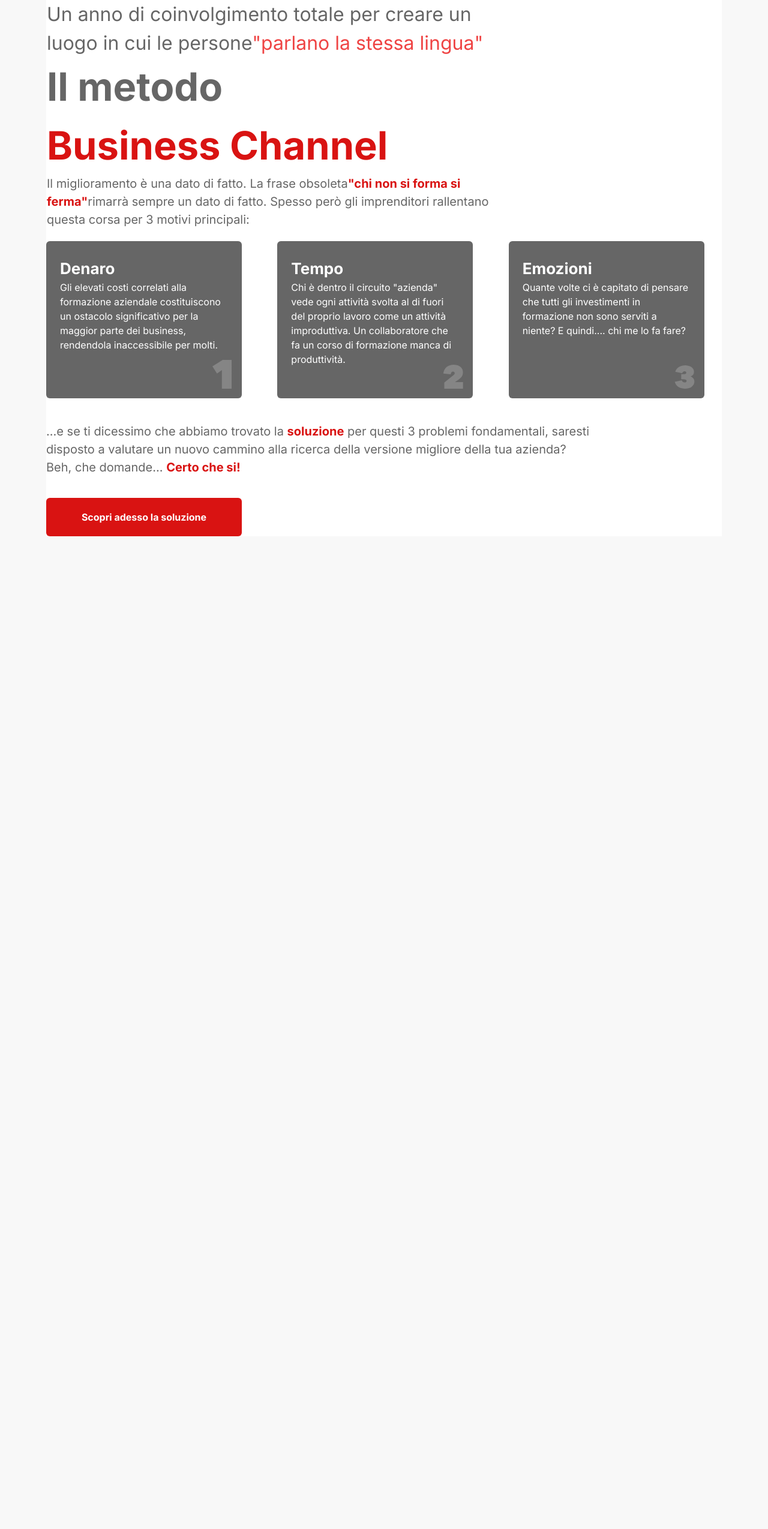
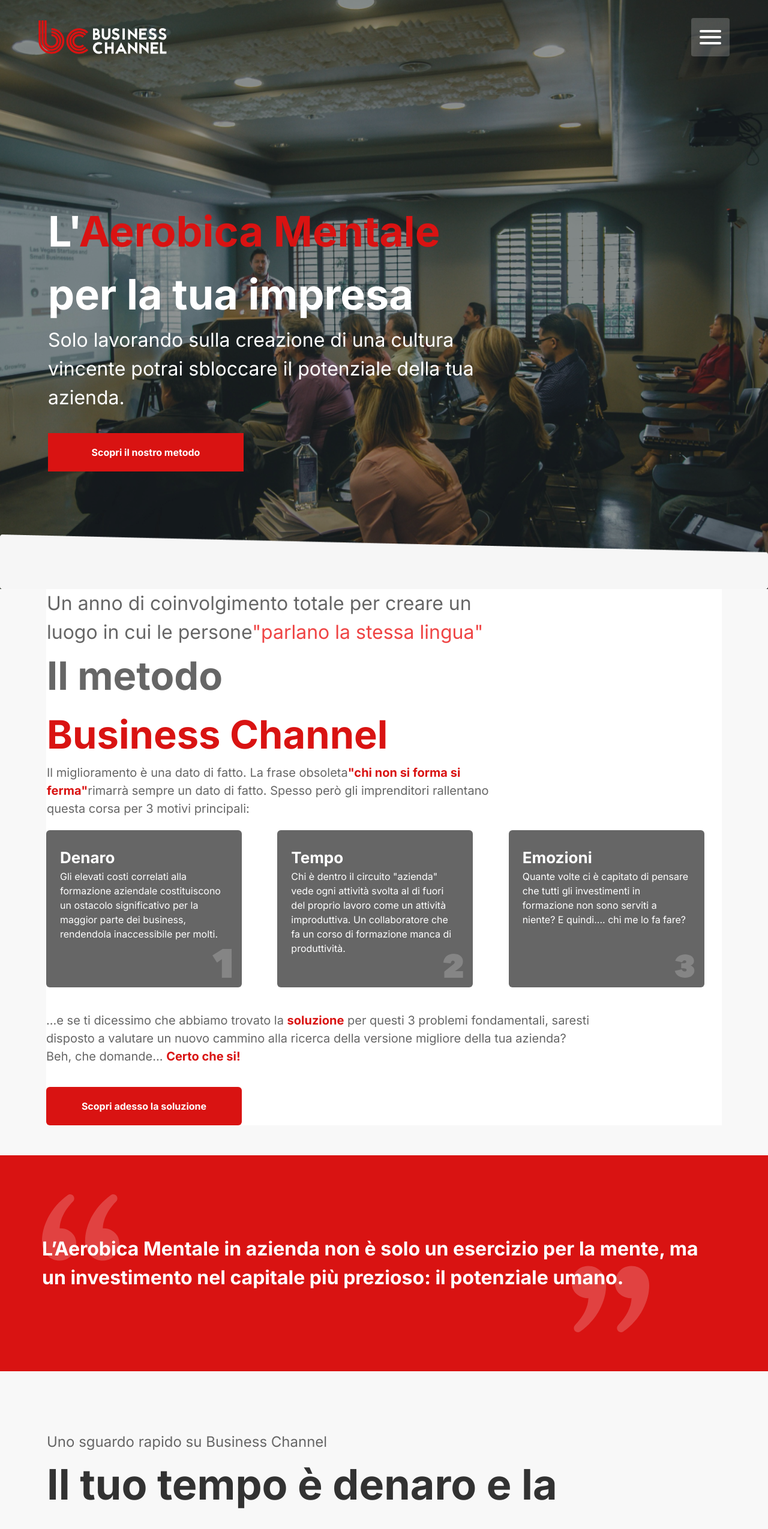
Before and after one commit to emilianogarciaok/bussines-channel, a Next.js app: page / in a window 1280 px wide. Shown: the top 2549 px of the page at 60% size. Before the commit the page ends 944 px from the top, so only its background shows below. Built offline with nearby package versions, Linux system fonts and the light colour scheme.

Commit message:
Fix &#39; en vez de '

```diff
--- a/app/page.jsx
+++ b/app/page.jsx
@@ -8,10 +8,10 @@
 export default function Home() {
   return (
     <>
-      {/* <Banner /> */}
+      <Banner />
       <InfoSec />
-      {/* <Quote /> */}
-      {/* <Courses /> */}
+      <Quote />
+      <Courses />
     </>
   );
 }
--- a/components/Banner.jsx
+++ b/components/Banner.jsx
@@ -24,10 +24,10 @@
       </div>
       {/* Texts */}
       <div className="w-[750px] h-[276px] mb-[40px] absolute lg:mx-[80px] z-20 sm:mx-auto">
-        <div className="text-[70px] text-white pb-[24px] font-bold">
-          L'<span className="text-primary-500 font-bold">Aerobica Mentale</span>{" "}
+        <span className="text-[70px] text-white pb-[24px] font-bold">
+          L&#39;<b className="text-primary-500 font-bold">Aerobica Mentale</b>{" "}
           per la tua impresa
-        </div>
+        </span>
         <p className="text-[32px] mb-[35px] text-white">
           Solo lavorando sulla creazione di una cultura vincente potrai
           sbloccare il potenziale della tua azienda.
```
